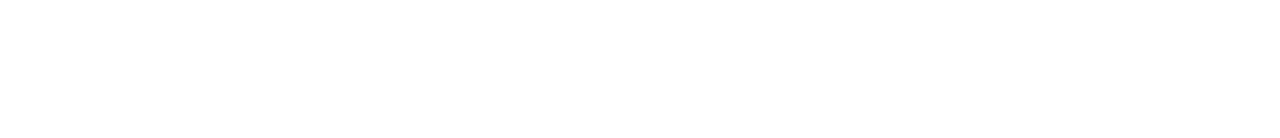
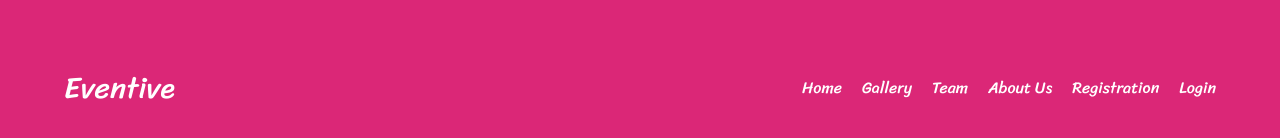
Before and after one commit to rhmunna143/eventive-pro, a React (Vite) app: page / in a window 1280 px wide. Shown: the part 2461-2599 px from the top of the page. Before the commit the page ends 2435 px from the top, so only its background shows below. Built offline with nearby package versions, Linux system fonts and the light colour scheme.

Commit message:
data issue fixed

```diff
--- a/src/Pages/Details/Details.jsx
+++ b/src/Pages/Details/Details.jsx
@@ -1,16 +1,9 @@
-import { useEffect, useState } from "react";
-import { useParams } from "react-router-dom";
+import { useLoaderData, useParams } from "react-router-dom";
 
 const Details = () => {
-
-    const [data, setData] = useState([])
     const params = useParams()
 
-    useEffect(() => {
-        fetch("../../../public/data.json")
-            .then(res => res.json())
-            .then(data => setData(data))
-    }, [])
+    const data = useLoaderData()
 
     const selected = data?.find(item => params.id == item.id);
 
--- a/src/Root/Root.jsx
+++ b/src/Root/Root.jsx
@@ -1,5 +1,6 @@
 import { Outlet } from "react-router-dom";
 import Nav from "../components/Header/Nav";
+import Footer from "../components/Footer/Footer";
 
 
 const Root = () => {
@@ -7,6 +8,7 @@ const Root = () => {
         <div className="font-primary">
             <Nav></Nav>
             <Outlet></Outlet>
+            <Footer></Footer>
         </div>
     );
 };
--- a/src/Router/router.jsx
+++ b/src/Router/router.jsx
@@ -40,6 +40,7 @@ const router = createBrowserRouter([
 
             {
                 path: "/event/details/:id",
+                loader: () => fetch("./data.json"),
                 element: <Details></Details>
             }
         ]
--- /dev/null
+++ b/src/components/Footer/Footer.jsx
@@ -0,0 +1,57 @@
+import { Link } from "react-router-dom";
+
+const Footer = () => {
+    return (
+        <div className="bg-pink-600 text-white py-24">
+            <div className="max-w-6xl mx-auto">
+                <div className="nav flex justify-between items-center flex-wrap">
+                    <div className="logo">
+                        <h2 className="text-3xl">Eventive</h2>
+                    </div>
+
+                    <div className="text-white">
+                        <div className="flex gap-5 items-center flex-wrap">
+                            <Link to="/"
+
+                            >
+                                Home
+                            </Link>
+
+                            <Link to="/gallery"
+
+                            >
+                                Gallery
+                            </Link>
+
+                            <Link to="/team"
+
+                            >
+                                Team
+                            </Link>
+
+                            <Link to="/about"
+
+                            >
+                                About Us
+                            </Link>
+
+                            <Link to="/registration"
+
+                            >
+                                Registration
+                            </Link>
+
+                            <Link to="/login"
+
+                            >
+                                Login
+                            </Link>
+                        </div>
+                    </div>
+                </div>
+            </div>
+        </div>
+    );
+};
+
+export default Footer;
```
